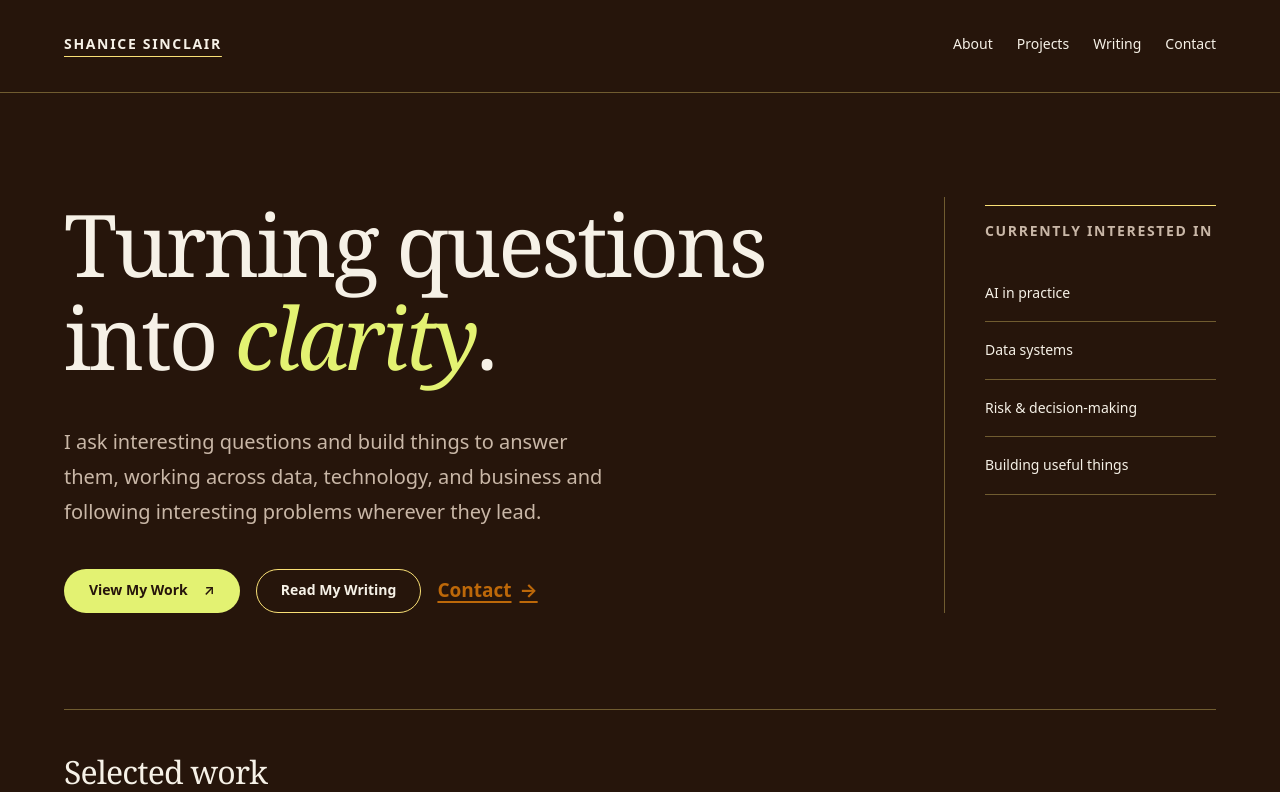
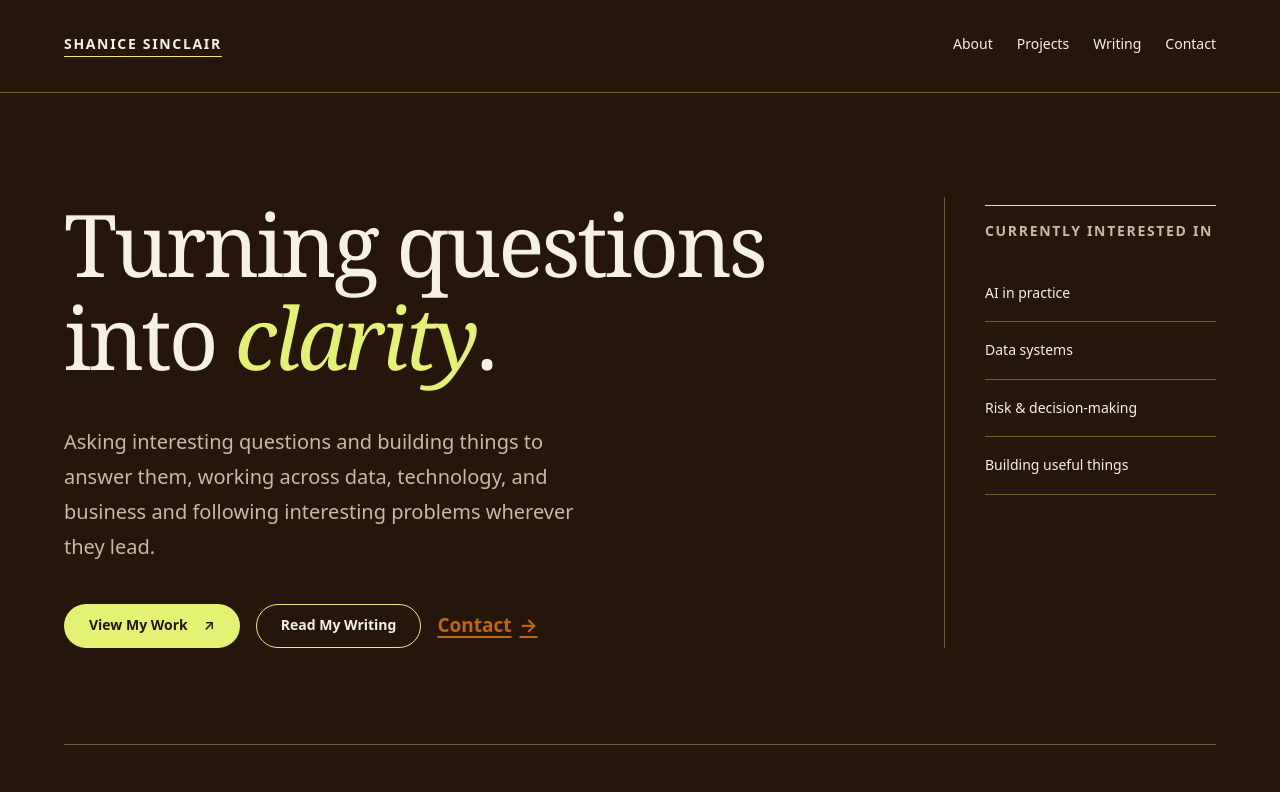
Before and after one commit to ssf876/shanice-dot-com, a React (Vite) app: page / in a window 1280 px wide. Shown: the top 792 px of the page. Built offline with nearby package versions, Linux system fonts and the light colour scheme.

Commit message:
Update copy

```diff
--- a/src/content/home.js
+++ b/src/content/home.js
@@ -3,6 +3,6 @@ export const home = {
   headlineStart: 'Turning questions',
   headlineEnd: 'into',
   headlineEmphasis: 'clarity',
-  supporting: 'I ask interesting questions and build things to answer them, working across data, technology, and business and following interesting problems wherever they lead.',
+  supporting: 'Asking interesting questions and building things to answer them, working across data, technology, and business and following interesting problems wherever they lead.',
   interests: ['AI in practice', 'Data systems', 'Risk & decision-making', 'Building useful things'],
 }
```
